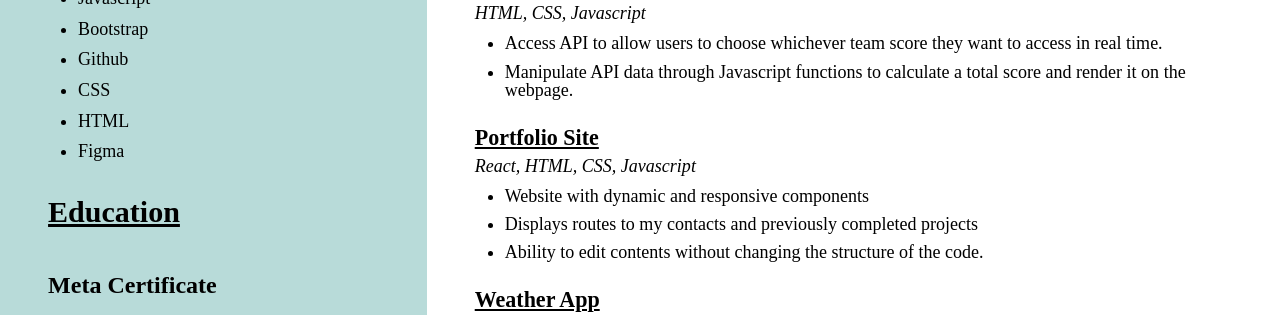
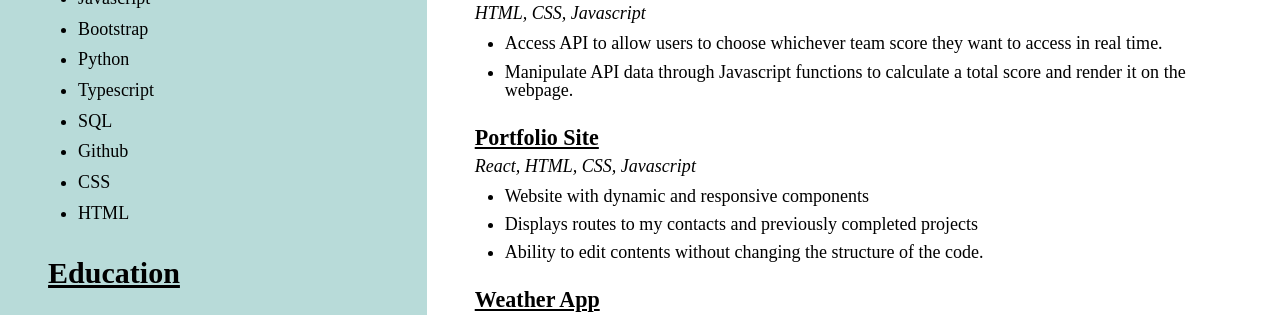
Before and after one commit to Nike159/Resume, a plain HTML site: page index.html in a window 1280 px wide. Shown: the part 458-773 px from the top of the page. Drawn offline with nearby package versions, Linux system fonts and the light colour scheme.

Commit message:
Push updates

```diff
--- a/index.html
+++ b/index.html
@@ -45,10 +45,13 @@
             <li class="list-item">React.JS</li>
             <li class="list-item">Javascript</li>
             <li class="list-item">Bootstrap</li>
+            <li class="list-item">Python </li>
+            <li class="list-item">Typescript </li>
+            <li class="list-item">SQL </li>
             <li class="list-item">Github</li>
             <li class="list-item">CSS</li>
             <li class="list-item">HTML</li>
-            <li class="list-item">Figma</li>
+
 
           </ul>
         </div>
```
